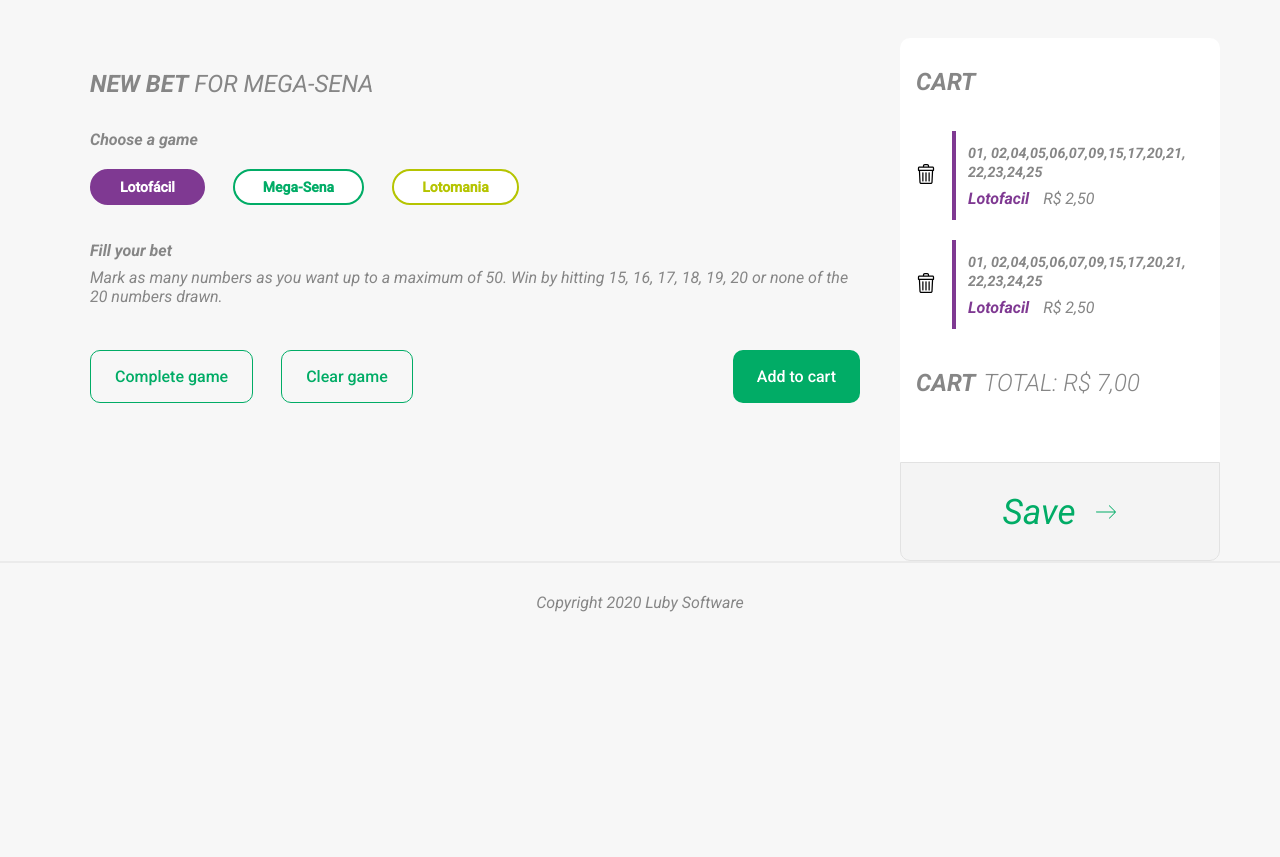
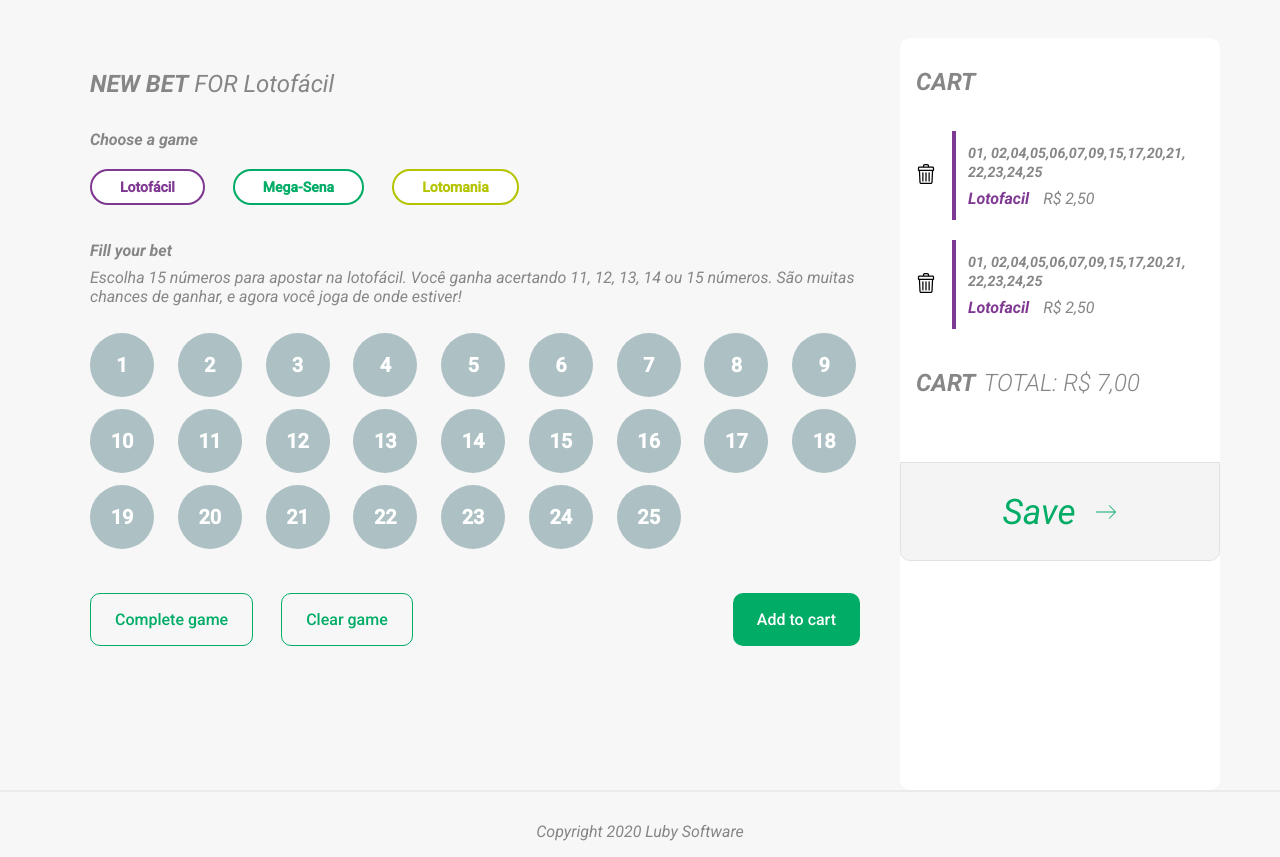
Before and after one commit to Larissarborges/Prova-js-labluby, a plain HTML site: page index.html in a window 1280 px wide. Both pictures are taken after a click on the button "Lotofácil". Shown: the part 64-921 px from the top of the page. Before the commit the page ends 800 px from the top, so only its background shows below. Drawn offline with Linux system fonts and the light colour scheme.

Commit message:
feat: logical initialized

```diff
--- /dev/null
+++ b/games.json
@@ -0,0 +1,31 @@
+{
+  "types": [
+    {
+      "type": "Lotofácil",
+      "description": "Escolha 15 números para apostar na lotofácil. Você ganha acertando 11, 12, 13, 14 ou 15 números. São muitas chances de ganhar, e agora você joga de onde estiver!",
+      "range": 25,
+      "price": 2.5,
+      "max-number": 15,
+      "color": "#7F3992",
+      "min-cart-value": 30
+    },
+    {
+      "type": "Mega-Sena",
+      "description": "Escolha 6 números dos 60 disponíveis na mega-sena. Ganhe com 6, 5 ou 4 acertos. São realizados dois sorteios semanais para você apostar e torcer para ficar milionário.",
+      "range": 60,
+      "price": 4.5,
+      "max-number": 6,
+      "color": "#01AC66",
+      "min-cart-value": 30
+    },
+    {
+      "type": "Quina",
+      "description": "Escolha 5 números dos 80 disponíveis na quina. 5, 4, 3 ou 2 acertos. São seis sorteios semanais e seis chances de ganhar.",
+      "range": 80,
+      "price": 2,
+      "max-number": 5,
+      "color": "#F79C31",
+      "min-cart-value": 30
+    }
+  ]
+}
--- a/index.html
+++ b/index.html
@@ -47,18 +47,19 @@
 
     <main class="BetCard__content">
       <section class="BetCard__info">
-        <h4><strong>NEW BET</strong> FOR MEGA-SENA</h4>
+        <h4><strong>NEW BET</strong> FOR <span data-js="game-title">...</span></h4>
         <p class="BetCard__info-description">Choose a game</p>
         <div data-js="betTypesButtons">
-          <button class="BetCard__info-button lotofacil">Lotofácil</button>
-          <button class="BetCard__info-button megasena">Mega-Sena</button>
-          <button class="BetCard__info-button lotomania">Lotomania</button>
+          <button class="BetCard__info-button lotofacil" value="Lotofácil">Lotofácil</button>
+          <button class="BetCard__info-button megasena" value="Mega-Sena">Mega-Sena</button>
+          <button class="BetCard__info-button lotomania" value="Quina">Lotomania</button>
         </div>
         <p class="BetCard__info-subtitle">Fill your bet</p>
-        <p>Mark as many numbers as you want up to a maximum of 50. Win by hitting 15,
+        <p data-js="game-description">Mark as many numbers as you want up to a maximum of 50. Win by hitting 15,
           16, 17, 18, 19, 20 or none of the 20 numbers drawn.
         </p>
-        <div class="BetCard__info-numbers"></div>
+        <div class="BetCard__info-numbers" data-js="game-area">
+        </div>
         <div class="BetCard__info-buttons">
           <div>
             <button class="BetCard__info-buttonsGame clear">Complete game</button>
--- a/index.js
+++ b/index.js
@@ -3,20 +3,72 @@
 
   var $divWithBetTypesButtons = document.querySelectorAll('[data-js="betTypesButtons"]');
   var $betTypesButtons = $divWithBetTypesButtons[0].children;
-  var arrayBetTypesButtons = [...$betTypesButtons];
+  var $arrayBetTypesButtons = [...$betTypesButtons];
 
-  arrayBetTypesButtons.forEach((button, index) => {
+  var $gameName = document.querySelector('[data-js="game-title"]');
+  var $gameDescription = document.querySelector('[data-js="game-description"]');
+  var $gameArea = document.querySelector('[data-js="game-area"]');
+
+  var url = 'games.json';
+
+  function generateCard(range) {
+    var numbersAmount = [];
+    for (var i = 1; i <= range; i++) {
+      numbersAmount.push(i);
+    }
+    var card = numbersAmount.reduce((acc, act) => {
+      return acc + `<button value=${act} class="game-button" data-js="game-buttons">${act}</button>`
+    }, '')
+    return card;
+  }
+
+  $arrayBetTypesButtons.forEach((button) => {
     button.onclick = function (e) {
-      if (button.classList.contains('lotofacil')) {
-        button.classList.toggle('lotofacil-active')
+      var $gameCard = document.querySelector('[data-js="game-card"]');
+      if ($gameCard) {
+        $gameArea.removeChild($gameCard);
       }
-      if (button.classList.contains('megasena')) {
-        button.classList.toggle('megasena-active')
-      }
-      if (button.classList.contains('lotomania')) {
-        button.classList.toggle('lotomania-active')
-      }
+      fetch(url)
+        .then(resp => resp.json())
+        .then(data => {
+          var betTypes = data.types;
+          var result = betTypes.filter((bet) => {
+            return bet.type === button.value;
+          })
+          $gameName.innerHTML = result[0].type;
+          $gameDescription.innerHTML = result[0].description;
+          var range = result[0].range;
+          var gameColor = result[0].color;
+          $gameArea.insertAdjacentHTML('afterbegin', `<div data-js="game-card">${generateCard(range)}</div>`);
+
+          var $gameButtons = document.querySelectorAll('[data-js="game-buttons"]')
+          var buttonsArray = [];
+          $gameButtons.forEach((button) => {
+            button.onclick = function (e) {
+              if (buttonsArray.some(button.value)) {
+                return
+              }
+              buttonsArray.push(button.value);
+              console.log(buttonsArray);
+
+              button.classList.toggle('selected')
+              button.classList.contains('selected')
+                ? button.style.background = gameColor
+                : button.style.background = '#ADC0C4';
+            }
+          })
+        })
     }
   })
 
 })(document);
+
+// if (button.classList.contains('lotofacil')) {
+//   button.classList.toggle('lotofacil-active')
+// }
+// if (button.classList.contains('megasena')) {
+//   button.classList.toggle('megasena-active')
+// }
+// if (button.classList.contains('lotomania')) {
+//   button.classList.toggle('lotomania-active')
+// }
--- a/styles/betCard.css
+++ b/styles/betCard.css
@@ -78,8 +78,28 @@ div[data-js="betTypesButtons"] {
   margin-bottom: 0.5rem;
 }
 
-.BetCard__info-numbers {
+.BetCard__info-numbers [data-js="game-card"] {
+  margin-top: 1.7rem;
   margin-bottom: 2.75rem;
+  display: grid;
+  row-gap: 0.75rem;
+  column-gap: 1.25rem;
+  grid-template-columns: repeat(9, 1fr);
+}
+
+.game-button {
+  width: 4rem;
+  height: 4rem;
+  border-radius: 50%;
+  border: none;
+  background-color: var(--gray-500);
+  color: var(--white);
+  font-size: 1.25rem;
+  font-weight: 700;
+}
+
+.game-button-active {
+  border: 1px solid red;
 }
 
 .BetCard__info-buttons {
--- a/styles/global.css
+++ b/styles/global.css
@@ -3,6 +3,7 @@
   --gray-200: #F4F4F4;
   --gray-300: #EBEBEB;
   --gray-400: #E2E2E2;
+  --gray-500: #ADC0C4;
   --gray-700: #868686;
   --white: #FFFFFF;
   --purple: #7F3992;
```
